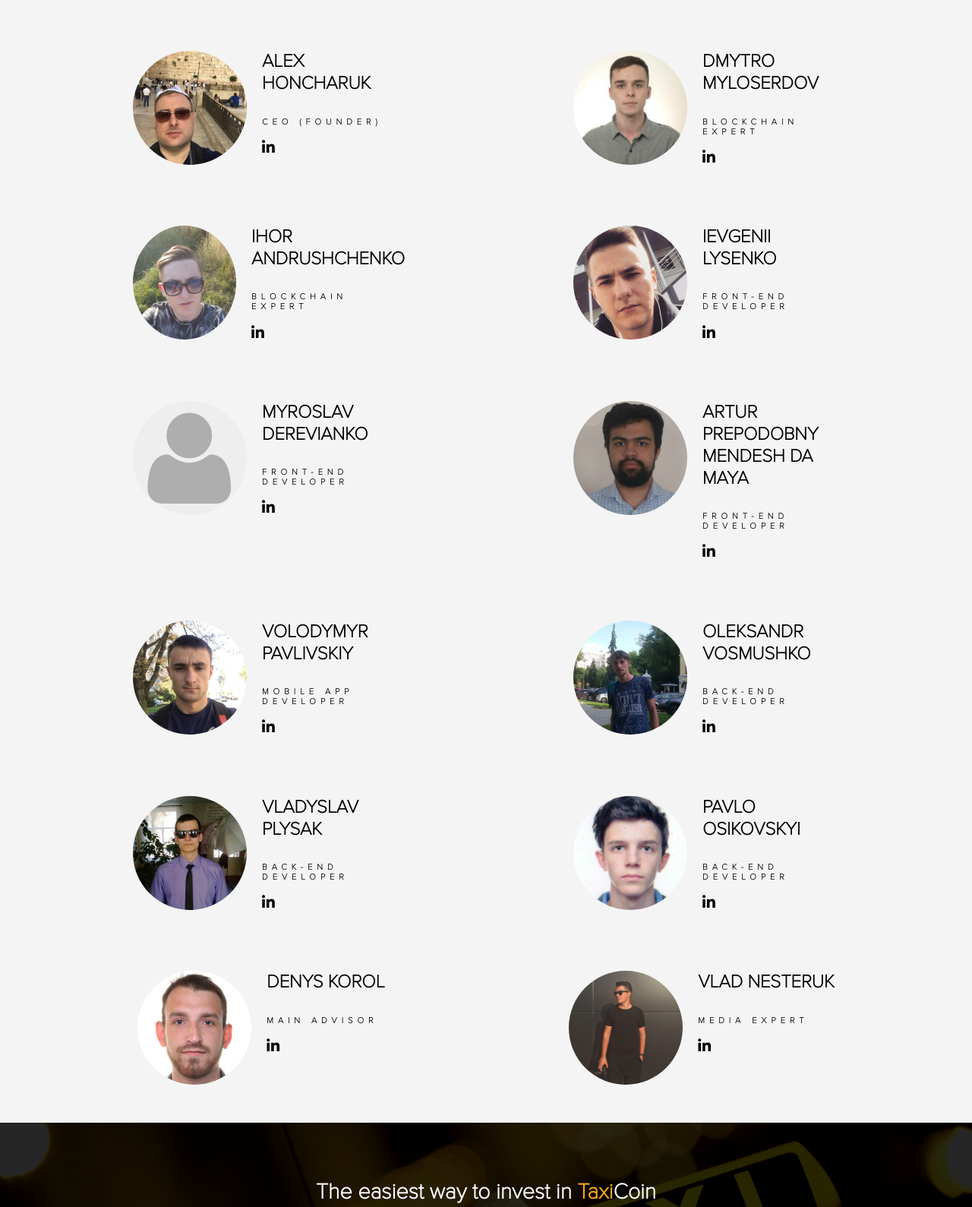
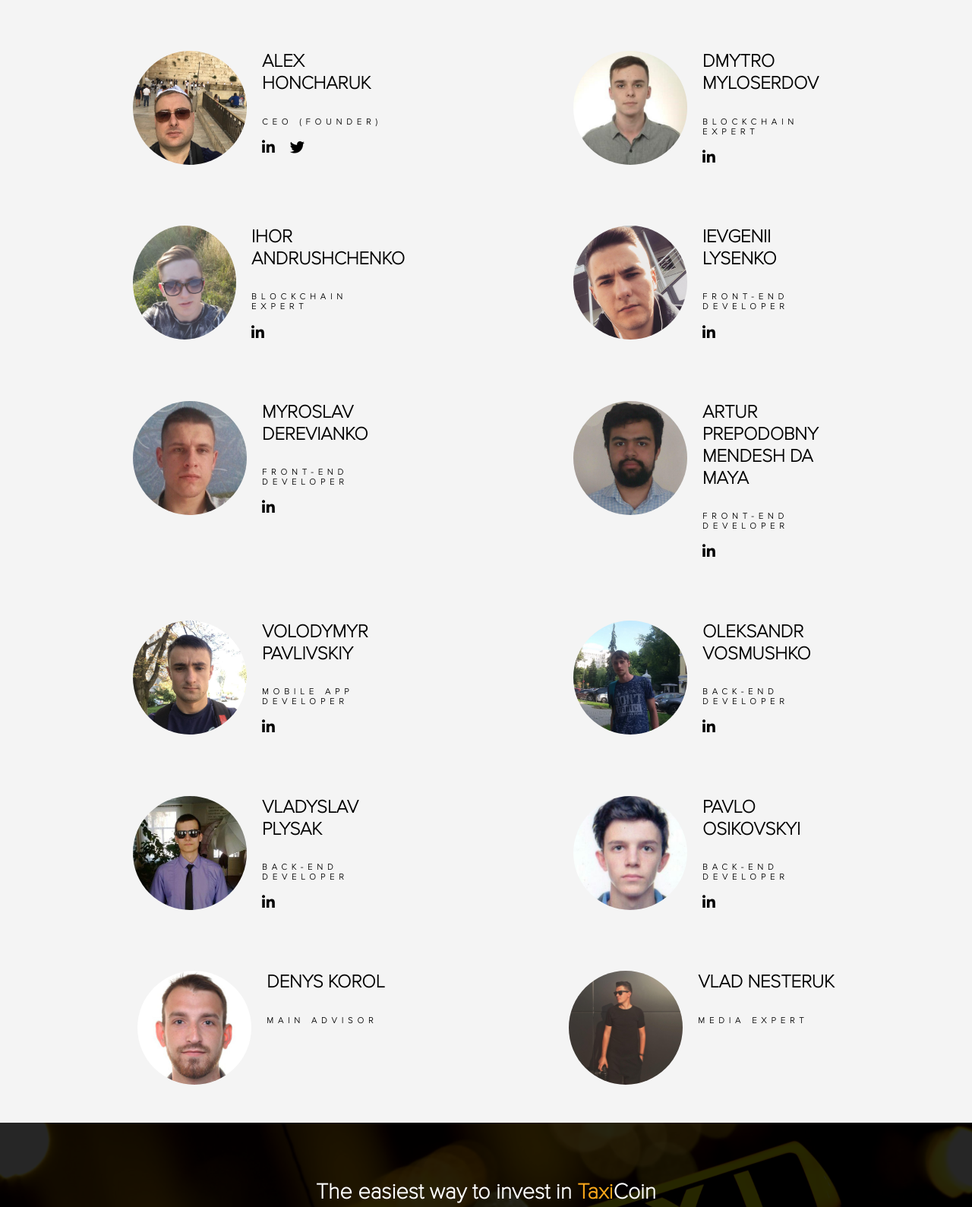
Before and after one commit to TankyTurkey/TaxiCoin---ICO-landing-page, a plain HTML site: page index.html in a window 1280 px wide. Shown: the part 3517-5106 px from the top of the page at 76% size. Drawn offline with Linux system fonts and the light colour scheme.

Commit message:
add social links

```diff
--- a/index.html
+++ b/index.html
@@ -199,6 +199,9 @@
                           <a href="https://www.linkedin.com/in/honcharuk/" target="_blank">
                             <i class="fab fa-linkedin-in"></i>
                           </a>
+                          <a href="https://twitter.com/ohoncharuk" target="_blank">
+                            <i class="fab fa-twitter"></i>
+                          </a>
                         </div>
                       </div>
                     </div>
@@ -247,12 +250,12 @@
 
                   <div class="flexTeam">
                     <div class="flexTeamItem">
-                      <img class="teamImg" src="images/noPhoto.jpg" alt="team-member">
+                      <img class="teamImg" src="images/myroslavD.jpg" alt="team-member">
                       <div class="flexTeamItemContent">
                         <h1 class="name">Myroslav Derevianko</h1>
                         <h2 class="position">Front-end Developer</h2>
                         <div class="links">
-                          <a>
+                          <a href="https://www.linkedin.com/in/myroslav-derevianko-68a547171/" target="_blank">
                             <i class="fab fa-linkedin-in"></i>
                           </a>
                         </div>
@@ -336,9 +339,9 @@
                         <h1 class="name">Denys Korol</h1>
                         <h2 class="position">Main advisor</h2>
                         <div class="links">
-                          <a>
+                          <!-- <a>
                             <i class="fab fa-linkedin-in"></i>
-                          </a>
+                          </a> -->
                         </div>
                       </div>
                     </div>
@@ -349,9 +352,9 @@
                         <h1 class="name">Vlad Nesteruk</h1>
                         <h2 class="position">Media expert</h2>
                         <div class="links">
-                          <a>
+                          <!-- <a>
                             <i class="fab fa-linkedin-in"></i>
-                          </a>
+                          </a> -->
                         </div>
                       </div>
                     </div>
```
Also changed, not shown: images/myroslavD.jpg (added).
